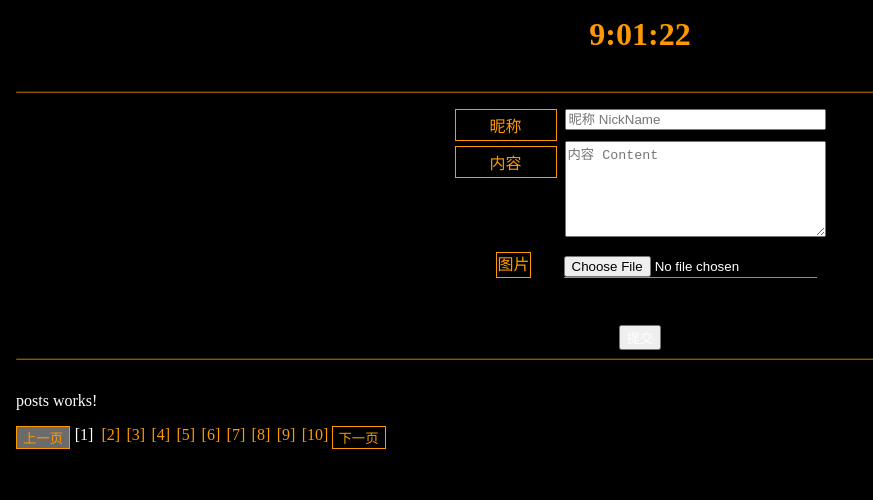
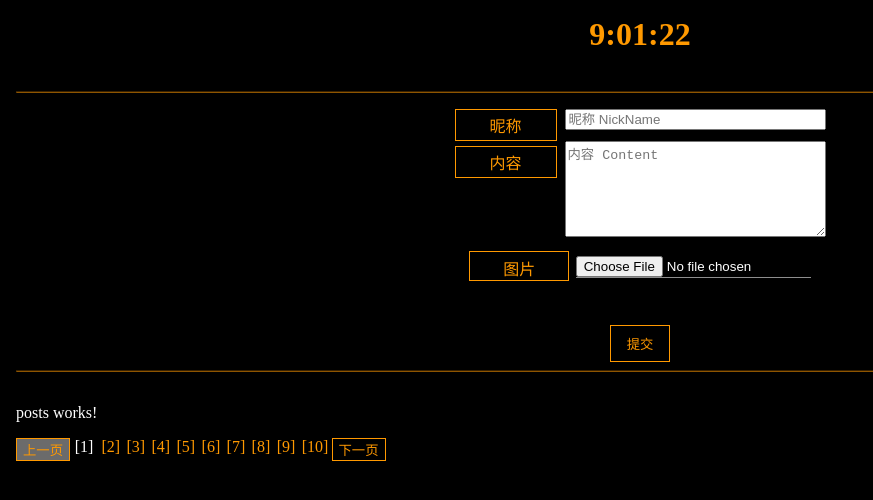
Before and after one commit to myfor/dark.myfor.front, an Angular app: page / in a window 1280 px wide. Shown: the top 500 px of the page, without its empty margins (0-873 px from the left). Built offline with nearby package versions, Linux system fonts and the light colour scheme.

Commit message:
update: new posts style

```diff
--- a/src/app/new-post/new-post.component.css
+++ b/src/app/new-post/new-post.component.css
@@ -42,9 +42,16 @@
 }
 
 .div-img {
+  display: flex;
+  height: 34px;
   width: 100px;
   padding: .2rem 0rem;
   margin-bottom: .3rem;
+}
+
+.div-img-preview {
+  width: 235px;
+  margin-left: .4rem;
 }
 
 .lbl-img {
--- a/src/app/new-post/new-post.component.html
+++ b/src/app/new-post/new-post.component.html
@@ -7,18 +7,20 @@
       </div>
       <div class="fom-new-txt">
         <input type="text" id="txt_nickName" formControlName="nickName" placeholder="昵称 NickName">
-        <textarea id="" cols="30" rows="6" placeholder="内容 Content"></textarea>
+        <textarea id="txt_content" cols="30" rows="6" placeholder="内容 Content"></textarea>
       </div>
     </div>
     <div class="div-img-box">
       <div class="div-img">
         <label class="lbl-img" for="txt_img">图片</label>
       </div>
-      <preview-image></preview-image>
+      <div class="div-img-preview">
+        <preview-image maxWidth="250px"></preview-image>
+      </div>
       <!-- <input class="fil-img" type="file"> -->
     </div>
     <div class="div-action">
-      <button type="button">提交</button>
+      <button class="btn" type="button">提交</button>
     </div>
   </form>
 </div>
--- a/src/app/share/preview-image/preview-image.component.css
+++ b/src/app/share/preview-image/preview-image.component.css
@@ -13,6 +13,7 @@
 }
 
 .inp-file {
+  cursor: pointer;
   width: 100%;
   margin: .5rem 0;
   border-bottom: 1px solid #8e8e8e;
--- a/src/style.night.css
+++ b/src/style.night.css
@@ -31,6 +31,12 @@
   color: white;
 }
 
+.night .btn {
+  color: #F90;
+  background-color: #FFFFFF00;
+  border: 1px solid #F90;
+}
+
 .night .btn-sub {
   color: #F90;
   background-color: #FFFFFF00;
--- a/src/styles.css
+++ b/src/styles.css
@@ -13,6 +13,11 @@ body {
   margin: 0;
 }
 
+.btn {
+  cursor: pointer;
+  padding: .5rem 1rem;
+}
+
 .current-time {
   text-align: center;
   padding: 1rem 0rem;
```
